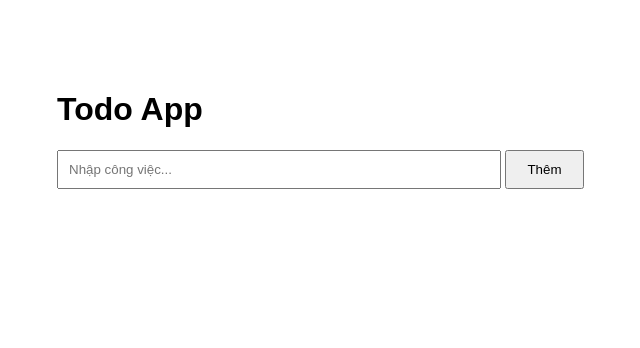
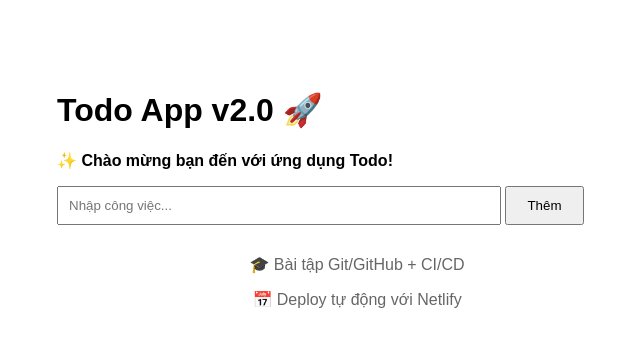
Before and after one commit to VoAnhThien/project1-todo-app, a plain HTML site: page frontend/index.html in a window 1280 px wide. Shown: the whole page, without its empty margins (283-923 px from the left). Drawn offline with Linux system fonts and the light colour scheme; no server answers.

Commit message:
Update UI: Add welcome message and footer

```diff
--- a/frontend/index.html
+++ b/frontend/index.html
@@ -9,16 +9,24 @@
         button { padding: 10px 20px; }
         ul { list-style: none; padding: 0; }
         li { padding: 10px; background: #f0f0f0; margin: 5px 0; border-radius: 5px; }
+        .footer { margin-top: 30px; text-align: center; color: #666; }
     </style>
 </head>
 <body>
-    <h1>Todo App</h1>
+    <h1>Todo App v2.0 🚀</h1>
+    <p><strong>✨ Chào mừng bạn đến với ứng dụng Todo!</strong></p>
+
     <input type="text" id="taskInput" placeholder="Nhập công việc...">
     <button onclick="addTask()">Thêm</button>
     <ul id="taskList"></ul>
 
+    <div class="footer">
+        <p>🎓 Bài tập Git/GitHub + CI/CD</p>
+        <p>📅 Deploy tự động với Netlify</p>
+    </div>
+
     <script>
-        const API_URL = 'https://project1-todo-app.onrender.com/api/tasks';
+        const API_URL = 'https://project1-todo-backend.onrender.com/api/tasks';
 
         async function loadTasks() {
             const res = await fetch(API_URL);
@@ -44,5 +52,6 @@
 
         loadTasks();
     </script>
+
 </body>
 </html>
```
